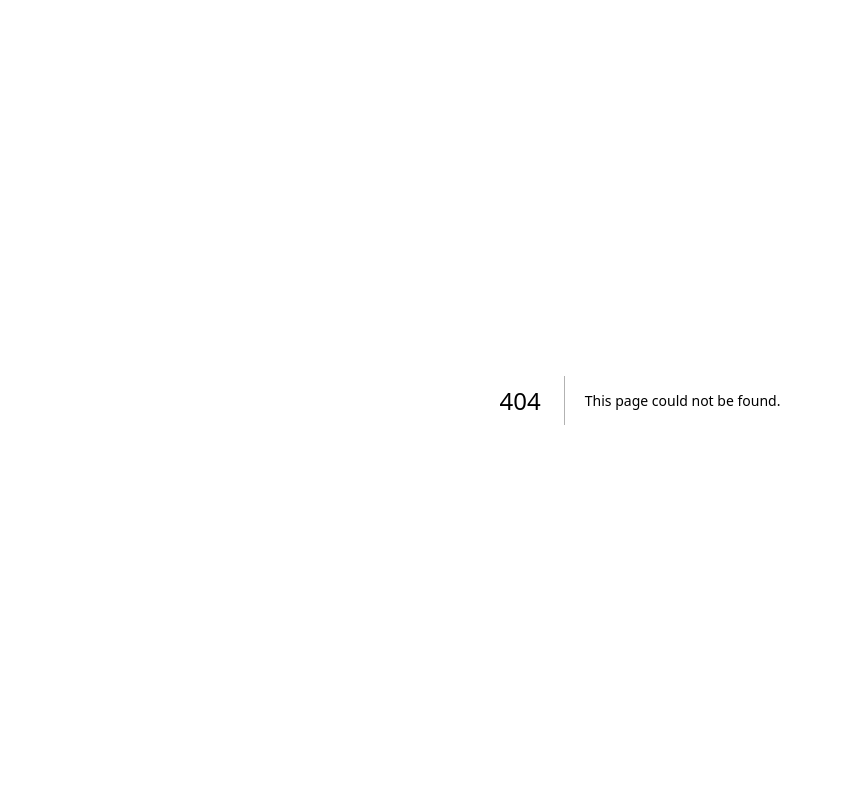
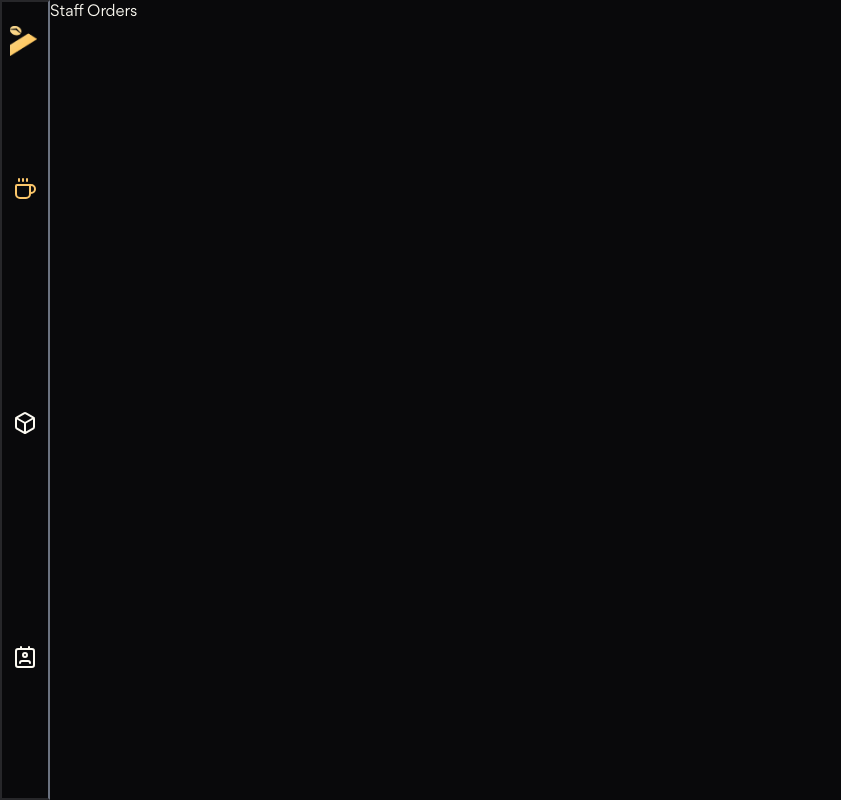
Before and after one commit to KyleCarlo/BFC-SanFrancisco-Binan, a Next.js app: page /staff/orders in a window 1280 px wide. Before the commit this address had no page. Shown: the whole page, without its empty margins (0-841 px from the left). Built offline with nearby package versions, Linux system fonts and the light colour scheme.

Commit message:
added navigation feature for staffs

```diff
--- /dev/null
+++ b/src/app/staff/layout.tsx
@@ -0,0 +1,11 @@
+import { ReactNode } from "react";
+import NavBar from "@components/staff/navigation";
+
+export default function StaffLayout({ children }: { children: ReactNode }) {
+  return (
+    <div className="grid grid-cols-[50px_1fr]">
+      <NavBar />
+      <main>{children}</main>
+    </div>
+  );
+}
--- /dev/null
+++ b/src/app/staff/orders/page.tsx
@@ -0,0 +1,7 @@
+export default function StaffOrdersPage() {
+  return (
+    <main>
+      <h1>Staff Orders</h1>
+    </main>
+  );
+}
--- a/src/app/staff/page.tsx
+++ b/src/app/staff/page.tsx
@@ -1,7 +1,7 @@
 export default function StaffHomePage() {
   return (
     <main>
-      <h1>Staff Home</h1>
+      <h1>Staffs</h1>
     </main>
   );
 }
--- /dev/null
+++ b/src/app/test/page.tsx
@@ -0,0 +1,30 @@
+"use client";
+import { Button } from "@components/ui/button";
+import { Input } from "@components/ui/input";
+import { useState } from "react";
+import socket from "@lib/socket";
+
+export default function Test() {
+  const [message, setMessage] = useState("");
+  return (
+    <div className="h-[100vh] flex flex-col items-center justify-center">
+      <h1>TEST PAGE FOR SOCKET</h1>
+      <p>Remove after</p>
+      <Input
+        placeholder="Enter your message"
+        className="w-96 my-12"
+        onChange={(e) => {
+          setMessage(e.target.value);
+        }}
+      />
+      <Button
+        onClick={() => {
+          alert("clicked");
+          socket.emit("message", { message: message });
+        }}
+      >
+        Send Message
+      </Button>
+    </div>
+  );
+}
--- /dev/null
+++ b/src/components/staff/navigation.tsx
@@ -0,0 +1,42 @@
+"use client";
+import Link from "next/link";
+import Image from "next/image";
+import { Coffee } from "lucide-react";
+import { Box } from "lucide-react";
+import { Contact } from "lucide-react";
+import { usePathname } from "next/navigation";
+
+export default function NavBar() {
+  const path = usePathname();
+  return (
+    <nav className="h-[100dvh] border-2 border-r-gray-500 p-2">
+      <div className="py-4">
+        <div className="w-[90%] relative pt-[100%]">
+          <Image
+            fill={true}
+            src="/bfc-logo.png"
+            alt="BFC Logo"
+            className="w-full h-full top-0 left-0 object-cover"
+          />
+        </div>
+      </div>
+      <ul className="flex flex-col items-center justify-around h-[90%] px-2">
+        <li>
+          <Link href="/staff/orders">
+            <Coffee className={path === "/staff/orders" ? "text-gold" : ""} />
+          </Link>
+        </li>
+        <li>
+          <Link href="/staff/inventory">
+            <Box className={path === "/staff/inventory" ? "text-gold" : ""} />
+          </Link>
+        </li>
+        <li>
+          <Link href="/staff">
+            <Contact className={path === "/staff" ? "text-gold" : ""} />
+          </Link>
+        </li>
+      </ul>
+    </nav>
+  );
+}
```
